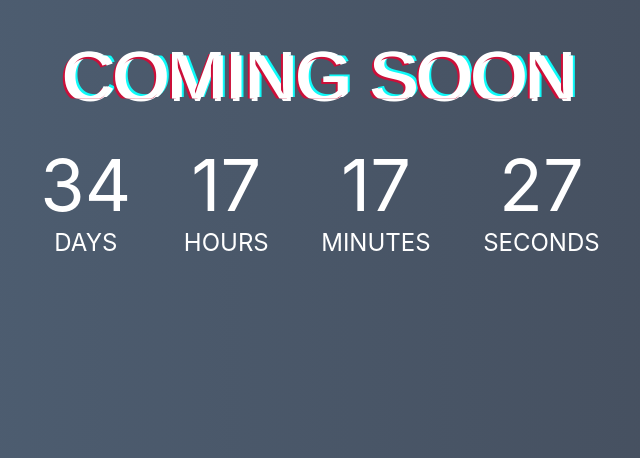
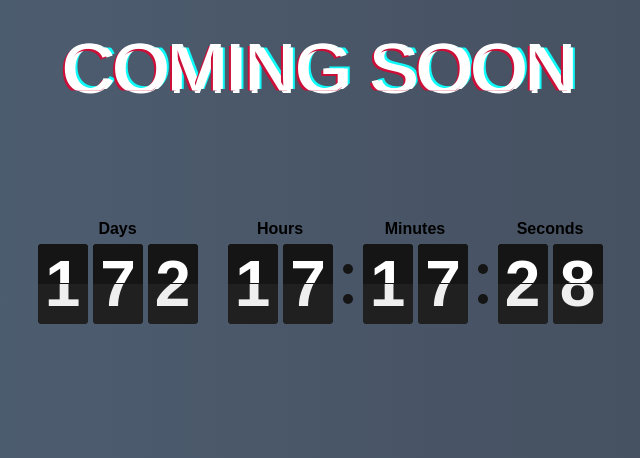
Before and after one commit to Kinjalrk2k/URECKON-Countdown, a plain HTML site: page index.html in a window 1280 px wide. Shown: the part 211-669 px from the top of the page, without its empty margins (320-960 px from the left). Drawn offline with Linux system fonts and the light colour scheme.

Commit message:
Addef flipclock

```diff
--- /dev/null
+++ b/assets/css/flipdown.css
@@ -0,0 +1,283 @@
+/* THEMES */
+
+/********** Theme: dark **********/
+/* Font styles */
+.flipdown.flipdown__theme-dark {
+  font-family: sans-serif;
+  font-weight: bold;
+}
+/* Rotor group headings */
+.flipdown.flipdown__theme-dark .rotor-group-heading:before {
+  color: #000000;
+}
+/* Delimeters */
+.flipdown.flipdown__theme-dark .rotor-group:nth-child(n+2):nth-child(-n+3):before,
+.flipdown.flipdown__theme-dark .rotor-group:nth-child(n+2):nth-child(-n+3):after {
+  background-color: #151515;
+}
+/* Rotor tops */
+.flipdown.flipdown__theme-dark .rotor,
+.flipdown.flipdown__theme-dark .rotor-top,
+.flipdown.flipdown__theme-dark .rotor-leaf-front {
+  color: #FFFFFF;
+  background-color: #151515;
+}
+/* Rotor bottoms */
+.flipdown.flipdown__theme-dark .rotor-bottom,
+.flipdown.flipdown__theme-dark .rotor-leaf-rear {
+  color: #EFEFEF;
+  background-color: #202020;
+}
+/* Hinge */
+.flipdown.flipdown__theme-dark .rotor:after {
+  border-top: solid 1px #151515;
+}
+
+/********** Theme: light **********/
+/* Font styles */
+.flipdown.flipdown__theme-light {
+  font-family: sans-serif;
+  font-weight: bold;
+}
+/* Rotor group headings */
+.flipdown.flipdown__theme-light .rotor-group-heading:before {
+  color: #EEEEEE;
+}
+/* Delimeters */
+.flipdown.flipdown__theme-light .rotor-group:nth-child(n+2):nth-child(-n+3):before,
+.flipdown.flipdown__theme-light .rotor-group:nth-child(n+2):nth-child(-n+3):after {
+  background-color: #DDDDDD;
+}
+/* Rotor tops */
+.flipdown.flipdown__theme-light .rotor,
+.flipdown.flipdown__theme-light .rotor-top,
+.flipdown.flipdown__theme-light .rotor-leaf-front {
+  color: #222222;
+  background-color: #DDDDDD;
+}
+/* Rotor bottoms */
+.flipdown.flipdown__theme-light .rotor-bottom,
+.flipdown.flipdown__theme-light .rotor-leaf-rear {
+  color: #333333;
+  background-color: #EEEEEE;
+}
+/* Hinge */
+.flipdown.flipdown__theme-light .rotor:after {
+  border-top: solid 1px #222222;
+}
+
+/* END OF THEMES */
+
+.flipdown {
+  overflow: visible;
+  width: 510px;
+  height: 110px;
+}
+
+.flipdown .rotor-group {
+  position: relative;
+  float: left;
+  padding-right: 30px;
+}
+
+.flipdown .rotor-group:last-child {
+  padding-right: 0;
+}
+
+.flipdown .rotor-group-heading:before {
+  display: block;
+  height: 30px;
+  line-height: 30px;
+  text-align: center;
+}
+
+.flipdown .rotor-group:nth-child(1) .rotor-group-heading:before {
+  content: attr(data-before);
+}
+
+.flipdown .rotor-group:nth-child(2) .rotor-group-heading:before {
+  content: attr(data-before);
+}
+
+.flipdown .rotor-group:nth-child(3) .rotor-group-heading:before {
+  content: attr(data-before);
+}
+
+.flipdown .rotor-group:nth-child(4) .rotor-group-heading:before {
+  content: attr(data-before);
+}
+
+.flipdown .rotor-group:nth-child(n+2):nth-child(-n+3):before {
+  content: '';
+  position: absolute;
+  bottom: 20px;
+  left: 115px;
+  width: 10px;
+  height: 10px;
+  border-radius: 50%;
+}
+
+.flipdown .rotor-group:nth-child(n+2):nth-child(-n+3):after {
+  content: '';
+  position: absolute;
+  bottom: 50px;
+  left: 115px;
+  width: 10px;
+  height: 10px;
+  border-radius: 50%;
+}
+
+.flipdown .rotor {
+  position: relative;
+  float: left;
+  width: 50px;
+  height: 80px;
+  margin: 0px 5px 0px 0px;
+  border-radius: 4px;
+  font-size: 4rem;
+  text-align: center;
+  perspective: 200px;
+}
+
+.flipdown .rotor:last-child {
+  margin-right: 0;
+}
+
+.flipdown .rotor-top,
+.flipdown .rotor-bottom {
+  overflow: hidden;
+  position: absolute;
+  width: 50px;
+  height: 40px;
+}
+
+.flipdown .rotor-leaf {
+  z-index: 1;
+  position: absolute;
+  width: 50px;
+  height: 80px;
+  transform-style: preserve-3d;
+  transition: transform 0s;
+}
+
+.flipdown .rotor-leaf.flipped {
+  transform: rotateX(-180deg);
+  transition: all 0.5s ease-in-out;
+}
+
+.flipdown .rotor-leaf-front,
+.flipdown .rotor-leaf-rear {
+  overflow: hidden;
+  position: absolute;
+  width: 50px;
+  height: 40px;
+  margin: 0;
+  transform: rotateX(0deg);
+  backface-visibility: hidden;
+  -webkit-backface-visibility: hidden;
+}
+
+.flipdown .rotor-leaf-front {
+  line-height: 80px;
+  border-radius: 4px 4px 0px 0px;
+}
+
+.flipdown .rotor-leaf-rear {
+  line-height: 0px;
+  border-radius: 0px 0px 4px 4px;
+  transform: rotateX(-180deg);
+}
+
+.flipdown .rotor-top {
+  line-height: 80px;
+  border-radius: 4px 4px 0px 0px;
+}
+
+.flipdown .rotor-bottom {
+  bottom: 0;
+  line-height: 0px;
+  border-radius: 0px 0px 4px 4px;
+}
+
+.flipdown .rotor:after {
+  content: '';
+  z-index: 2;
+  position: absolute;
+  bottom: 0px;
+  left: 0px;
+  width: 50px;
+  height: 40px;
+  border-radius: 0px 0px 4px 4px;
+}
+
+@media (max-width: 600px) {
+
+  .flipdown {
+    width: 312px;
+    height: 70px;
+  }
+
+  .flipdown .rotor {
+    font-size: 2.2rem;
+    margin-right: 3px;
+  }
+
+  .flipdown .rotor,
+  .flipdown .rotor-leaf,
+  .flipdown .rotor-leaf-front,
+  .flipdown .rotor-leaf-rear,
+  .flipdown .rotor-top,
+  .flipdown .rotor-bottom,
+  .flipdown .rotor:after {
+    width: 30px;
+  }
+
+  .flipdown .rotor-group {
+    padding-right: 20px;
+  }
+
+  .flipdown .rotor-group:last-child {
+    padding-right: 0px;
+  }
+
+  .flipdown .rotor-group-heading:before {
+    font-size: 0.8rem;
+    height: 20px;
+    line-height: 20px;
+  }
+
+  .flipdown .rotor-group:nth-child(n+2):nth-child(-n+3):before,
+  .flipdown .rotor-group:nth-child(n+2):nth-child(-n+3):after {
+    left: 69px;
+  }
+
+  .flipdown .rotor-group:nth-child(n+2):nth-child(-n+3):before {
+    bottom: 13px;
+    height: 8px;
+    width: 8px;
+  }
+
+  .flipdown .rotor-group:nth-child(n+2):nth-child(-n+3):after {
+    bottom: 29px;
+    height: 8px;
+    width: 8px;
+  }
+
+  .flipdown .rotor-leaf-front,
+  .flipdown .rotor-top {
+    line-height: 50px;
+  }
+
+  .flipdown .rotor-leaf,
+  .flipdown .rotor {
+    height: 50px;
+  }
+
+  .flipdown .rotor-leaf-front,
+  .flipdown .rotor-leaf-rear,
+  .flipdown .rotor-top,
+  .flipdown .rotor-bottom,
+  .flipdown .rotor:after {
+    height: 25px;
+  }
+}
--- a/assets/css/styles.css
+++ b/assets/css/styles.css
@@ -91,13 +91,26 @@ li span {
   font-size: 2rem !important;
 }
 
-#countdown-container {
-  width: 100%;
-  height: 50%;
+.countdown-container {
+  width: 100% !important;
+  height: 40% !important;
   color: white;
   margin: 0 auto;
-  padding: 0.5rem;
+  /* padding: 5rem; */
   text-align: center;
+  display: flex;
+  justify-content: center;
+  align-items: center;
+}
+
+.glitch {
+  text-align: center;
+  width: 100% !important;
+  height: 10% !important;
+  display: flex;
+  justify-content: center;
+  margin: 0 auto;
+  /* align-items: center; */
 }
 
 #logo-header {
--- /dev/null
+++ b/assets/js/flipdown.js
@@ -0,0 +1,277 @@
+"use strict";
+
+function _typeof(obj) { if (typeof Symbol === "function" && typeof Symbol.iterator === "symbol") { _typeof = function _typeof(obj) { return typeof obj; }; } else { _typeof = function _typeof(obj) { return obj && typeof Symbol === "function" && obj.constructor === Symbol && obj !== Symbol.prototype ? "symbol" : typeof obj; }; } return _typeof(obj); }
+
+function _classCallCheck(instance, Constructor) { if (!(instance instanceof Constructor)) { throw new TypeError("Cannot call a class as a function"); } }
+
+function _defineProperties(target, props) { for (var i = 0; i < props.length; i++) { var descriptor = props[i]; descriptor.enumerable = descriptor.enumerable || false; descriptor.configurable = true; if ("value" in descriptor) descriptor.writable = true; Object.defineProperty(target, descriptor.key, descriptor); } }
+
+function _createClass(Constructor, protoProps, staticProps) { if (protoProps) _defineProperties(Constructor.prototype, protoProps); if (staticProps) _defineProperties(Constructor, staticProps); return Constructor; }
+
+var FlipDown = function () {
+  function FlipDown(uts) {
+    var el = arguments.length > 1 && arguments[1] !== undefined ? arguments[1] : "flipdown";
+    var opt = arguments.length > 2 && arguments[2] !== undefined ? arguments[2] : {};
+
+    _classCallCheck(this, FlipDown);
+
+    if (typeof uts !== "number") {
+      throw new Error("FlipDown: Constructor expected unix timestamp, got ".concat(_typeof(uts), " instead."));
+    }
+
+    if (_typeof(el) === "object") {
+      opt = el;
+      el = "flipdown";
+    }
+
+    this.version = "0.3.2";
+    this.initialised = false;
+    this.now = this._getTime();
+    this.epoch = uts;
+    this.countdownEnded = false;
+    this.hasEndedCallback = null;
+    this.element = document.getElementById(el);
+    this.rotors = [];
+    this.rotorLeafFront = [];
+    this.rotorLeafRear = [];
+    this.rotorTops = [];
+    this.rotorBottoms = [];
+    this.countdown = null;
+    this.daysRemaining = 0;
+    this.clockValues = {};
+    this.clockStrings = {};
+    this.clockValuesAsString = [];
+    this.prevClockValuesAsString = [];
+    this.opts = this._parseOptions(opt);
+
+    this._setOptions();
+
+    console.log("FlipDown ".concat(this.version, " (Theme: ").concat(this.opts.theme, ")"));
+  }
+
+  _createClass(FlipDown, [{
+    key: "start",
+    value: function start() {
+      if (!this.initialised) this._init();
+      this.countdown = setInterval(this._tick.bind(this), 1000);
+      return this;
+    }
+  }, {
+    key: "ifEnded",
+    value: function ifEnded(cb) {
+      this.hasEndedCallback = function () {
+        cb();
+        this.hasEndedCallback = null;
+      };
+
+      return this;
+    }
+  }, {
+    key: "_getTime",
+    value: function _getTime() {
+      return new Date().getTime() / 1000;
+    }
+  }, {
+    key: "_hasCountdownEnded",
+    value: function _hasCountdownEnded() {
+      if (this.epoch - this.now < 0) {
+        this.countdownEnded = true;
+
+        if (this.hasEndedCallback != null) {
+          this.hasEndedCallback();
+          this.hasEndedCallback = null;
+        }
+
+        return true;
+      } else {
+        this.countdownEnded = false;
+        return false;
+      }
+    }
+  }, {
+    key: "_parseOptions",
+    value: function _parseOptions(opt) {
+      var headings = ["Days", "Hours", "Minutes", "Seconds"];
+
+      if (opt.headings && opt.headings.length === 4) {
+        headings = opt.headings;
+      }
+
+      return {
+        theme: opt.hasOwnProperty("theme") ? opt.theme : "dark",
+        headings: headings
+      };
+    }
+  }, {
+    key: "_setOptions",
+    value: function _setOptions() {
+      this.element.classList.add("flipdown__theme-".concat(this.opts.theme));
+    }
+  }, {
+    key: "_init",
+    value: function _init() {
+      this.initialised = true;
+
+      if (this._hasCountdownEnded()) {
+        this.daysremaining = 0;
+      } else {
+        this.daysremaining = Math.floor((this.epoch - this.now) / 86400).toString().length;
+      }
+
+      var dayRotorCount = this.daysremaining <= 2 ? 2 : this.daysremaining;
+
+      for (var i = 0; i < dayRotorCount + 6; i++) {
+        this.rotors.push(this._createRotor(0));
+      }
+
+      var dayRotors = [];
+
+      for (var i = 0; i < dayRotorCount; i++) {
+        dayRotors.push(this.rotors[i]);
+      }
+
+      this.element.appendChild(this._createRotorGroup(dayRotors, 0));
+      var count = dayRotorCount;
+
+      for (var i = 0; i < 3; i++) {
+        var otherRotors = [];
+
+        for (var j = 0; j < 2; j++) {
+          otherRotors.push(this.rotors[count]);
+          count++;
+        }
+
+        this.element.appendChild(this._createRotorGroup(otherRotors, i + 1));
+      }
+
+      this.rotorLeafFront = Array.prototype.slice.call(this.element.getElementsByClassName("rotor-leaf-front"));
+      this.rotorLeafRear = Array.prototype.slice.call(this.element.getElementsByClassName("rotor-leaf-rear"));
+      this.rotorTop = Array.prototype.slice.call(this.element.getElementsByClassName("rotor-top"));
+      this.rotorBottom = Array.prototype.slice.call(this.element.getElementsByClassName("rotor-bottom"));
+
+      this._tick();
+
+      this._updateClockValues(true);
+
+      return this;
+    }
+  }, {
+    key: "_createRotorGroup",
+    value: function _createRotorGroup(rotors, rotorIndex) {
+      var rotorGroup = document.createElement("div");
+      rotorGroup.className = "rotor-group";
+      var dayRotorGroupHeading = document.createElement("div");
+      dayRotorGroupHeading.className = "rotor-group-heading";
+      dayRotorGroupHeading.setAttribute("data-before", this.opts.headings[rotorIndex]);
+      rotorGroup.appendChild(dayRotorGroupHeading);
+      appendChildren(rotorGroup, rotors);
+      return rotorGroup;
+    }
+  }, {
+    key: "_createRotor",
+    value: function _createRotor() {
+      var v = arguments.length > 0 && arguments[0] !== undefined ? arguments[0] : 0;
+      var rotor = document.createElement("div");
+      var rotorLeaf = document.createElement("div");
+      var rotorLeafRear = document.createElement("figure");
+      var rotorLeafFront = document.createElement("figure");
+      var rotorTop = document.createElement("div");
+      var rotorBottom = document.createElement("div");
+      rotor.className = "rotor";
+      rotorLeaf.className = "rotor-leaf";
+      rotorLeafRear.className = "rotor-leaf-rear";
+      rotorLeafFront.className = "rotor-leaf-front";
+      rotorTop.className = "rotor-top";
+      rotorBottom.className = "rotor-bottom";
+      rotorLeafRear.textContent = v;
+      rotorTop.textContent = v;
+      rotorBottom.textContent = v;
+      appendChildren(rotor, [rotorLeaf, rotorTop, rotorBottom]);
+      appendChildren(rotorLeaf, [rotorLeafRear, rotorLeafFront]);
+      return rotor;
+    }
+  }, {
+    key: "_tick",
+    value: function _tick() {
+      this.now = this._getTime();
+      var diff = this.epoch - this.now <= 0 ? 0 : this.epoch - this.now;
+      this.clockValues.d = Math.floor(diff / 86400);
+      diff -= this.clockValues.d * 86400;
+      this.clockValues.h = Math.floor(diff / 3600);
+      diff -= this.clockValues.h * 3600;
+      this.clockValues.m = Math.floor(diff / 60);
+      diff -= this.clockValues.m * 60;
+      this.clockValues.s = Math.floor(diff);
+
+      this._updateClockValues();
+
+      this._hasCountdownEnded();
+    }
+  }, {
+    key: "_updateClockValues",
+    value: function _updateClockValues() {
+      var _this = this;
+
+      var init = arguments.length > 0 && arguments[0] !== undefined ? arguments[0] : false;
+      this.clockStrings.d = pad(this.clockValues.d, 2);
+      this.clockStrings.h = pad(this.clockValues.h, 2);
+      this.clockStrings.m = pad(this.clockValues.m, 2);
+      this.clockStrings.s = pad(this.clockValues.s, 2);
+      this.clockValuesAsString = (this.clockStrings.d + this.clockStrings.h + this.clockStrings.m + this.clockStrings.s).split("");
+      this.rotorLeafFront.forEach(function (el, i) {
+        el.textContent = _this.prevClockValuesAsString[i];
+      });
+      this.rotorBottom.forEach(function (el, i) {
+        el.textContent = _this.prevClockValuesAsString[i];
+      });
+
+      function rotorTopFlip() {
+        var _this2 = this;
+
+        this.rotorTop.forEach(function (el, i) {
+          if (el.textContent != _this2.clockValuesAsString[i]) {
+            el.textContent = _this2.clockValuesAsString[i];
+          }
+        });
+      }
+
+      function rotorLeafRearFlip() {
+        var _this3 = this;
+
+        this.rotorLeafRear.forEach(function (el, i) {
+          if (el.textContent != _this3.clockValuesAsString[i]) {
+            el.textContent = _this3.clockValuesAsString[i];
+            el.parentElement.classList.add("flipped");
+            var flip = setInterval(function () {
+              el.parentElement.classList.remove("flipped");
+              clearInterval(flip);
+            }.bind(_this3), 500);
+          }
+        });
+      }
+
+      if (!init) {
+        setTimeout(rotorTopFlip.bind(this), 500);
+        setTimeout(rotorLeafRearFlip.bind(this), 500);
+      } else {
+        rotorTopFlip.call(this);
+        rotorLeafRearFlip.call(this);
+      }
+
+      this.prevClockValuesAsString = this.clockValuesAsString;
+    }
+  }]);
+
+  return FlipDown;
+}();
+
+function pad(n, len) {
+  n = n.toString();
+  return n.length < len ? pad("0" + n, len) : n;
+}
+
+function appendChildren(parent, children) {
+  children.forEach(function (el) {
+    parent.appendChild(el);
+  });
+}
--- a/index.html
+++ b/index.html
@@ -4,6 +4,7 @@
     <meta charset="UTF-8" />
     <meta name="viewport" content="width=device-width, initial-scale=1.0" />
     <link rel="stylesheet" href="assets/css/styles.css" />
+    <link rel="stylesheet" href="assets/css/flipdown.css" />
     <script
       src="https://kit.fontawesome.com/2387d21539.js"
       crossorigin="anonymous"
@@ -28,24 +29,39 @@
     <div id="logo-header">
       <img src="assets/img/Asset 60.png" alt="Logo" />
     </div>
-    <div id="countdown-container">
-      <p class="glitch" data-text="Coming Soon">Coming Soon</p>
+    <!-- <div id="countdown-container">
       <ul>
         <li><span id="days"></span>days</li>
         <li><span id="hours"></span>Hours</li>
         <li><span id="minutes"></span>Minutes</li>
         <li><span id="seconds"></span>Seconds</li>
       </ul>
-    </div>
+    </div> -->
+    <p class="glitch" data-text="Coming Soon">Coming Soon</p>
+    <div id="flipdown" class="flipdown countdown-container"></div>
     <div id="social-footer">
       <ul>
-        <li><span><i class="fab fa-facebook-f"></i></span></li>
-        <li><span><i class="fab fa-instagram"></i></span></li>
-        <li><span><i class="fab fa-youtube"></i></span></li>
-        <li><span><i class="fab fa-linkedin"></i></span></li>
-        <li><span><i class="fab fa-twitter"></i></span></li>
+        <li>
+          <span><i class="fab fa-facebook-f"></i></span>
+        </li>
+        <li>
+          <span><i class="fab fa-instagram"></i></span>
+        </li>
+        <li>
+          <span><i class="fab fa-youtube"></i></span>
+        </li>
+        <li>
+          <span><i class="fab fa-linkedin"></i></span>
+        </li>
+        <li>
+          <span><i class="fab fa-twitter"></i></span>
+        </li>
       </ul>
     </div>
-    <script src="assets/js/script.js"></script>
+    <!-- <script src="assets/js/script.js"></script> -->
+    <script src="assets/js/flipdown.js"></script>
+    <script>
+      new FlipDown(1613347200).start();
+    </script>
   </body>
 </html>
```
Also changed, not shown: assets/js/script.js (+27 -0 lines).
